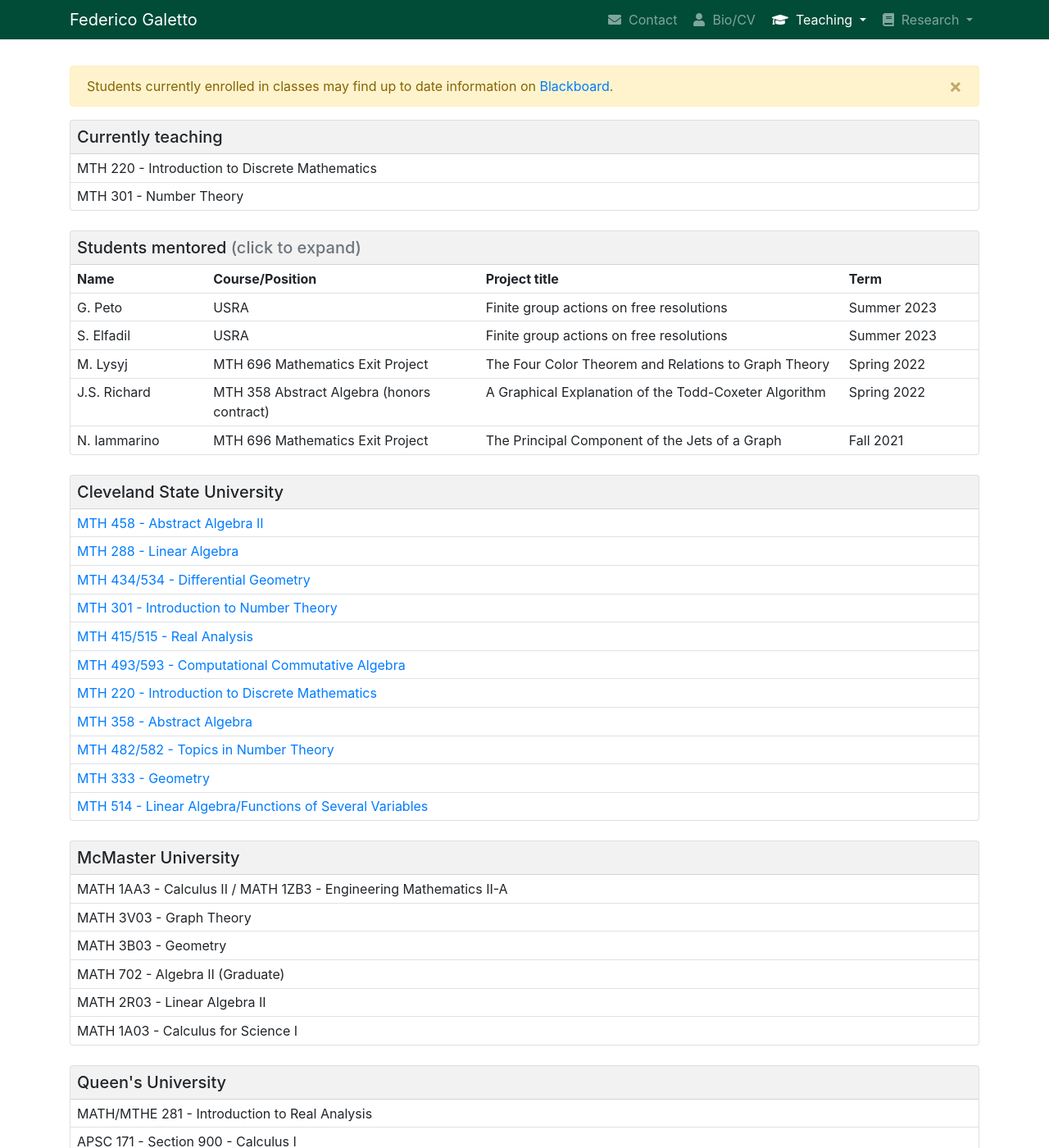
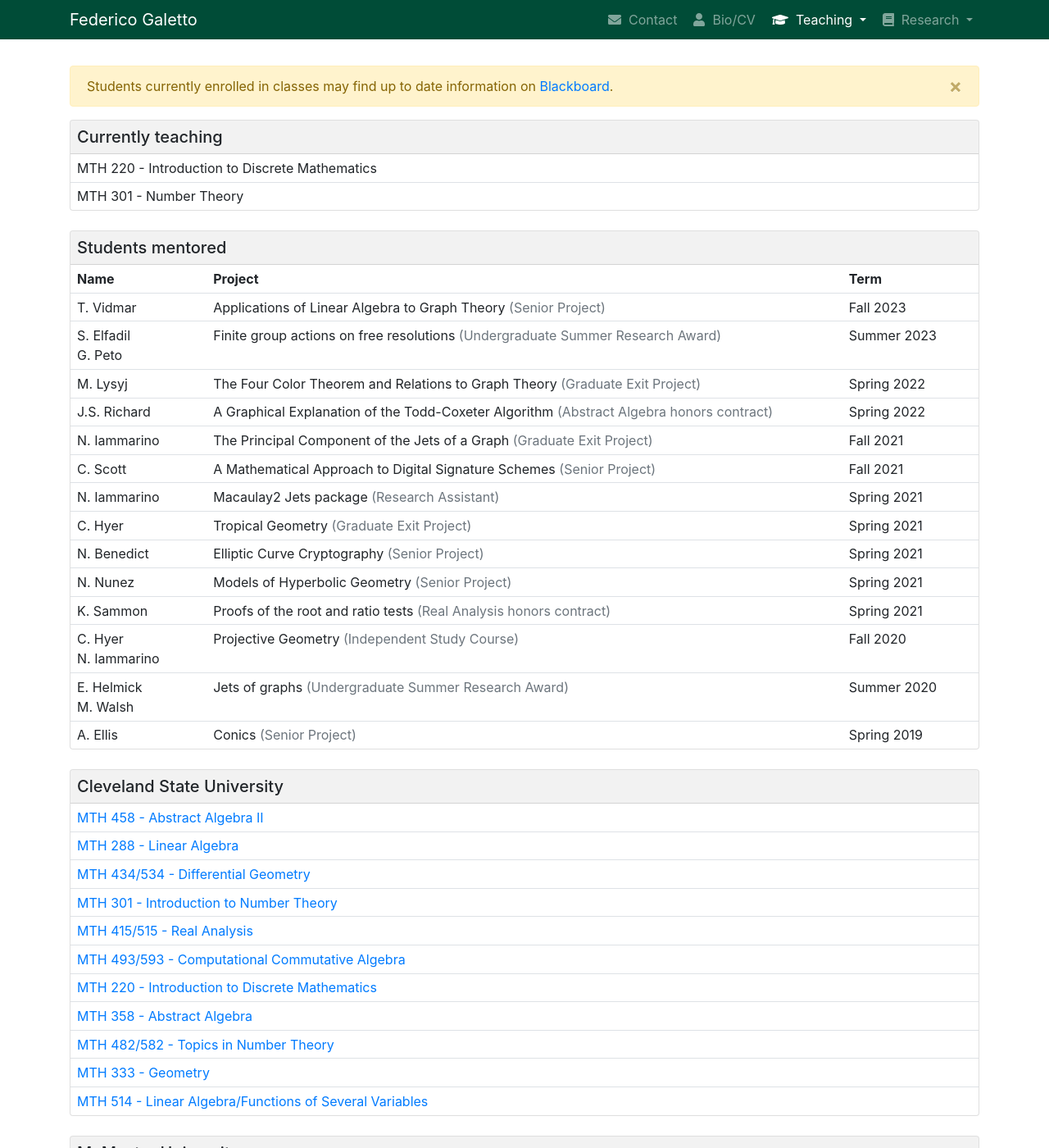
Before and after one commit to galettof/galettof.github.io, a Jekyll site: the page built from teaching.html, in a window 1280 px wide and 1400 px high. Shown: the whole window at 82% size. Built offline with Jekyll 4.4.1, drawn with Linux system fonts in a browser that asks for light colours; nearby versions of some CDN libraries.

Commit message:
updated mentoring + new format

```diff
--- a/_data/mentoring.yml
+++ b/_data/mentoring.yml
@@ -2,55 +2,43 @@
 csu:
 
 - name: A. Ellis
-  course: MTH 496 Senior Project
+  course: Senior Project
   title: Conics
   term: Spring 2019
   date: 2019-01-01
 
-- name: E. Helmick
-  course: USRA
+- name: E. Helmick<br>M. Walsh
+  course: Undergraduate Summer Research Award
   title: Jets of graphs
   term: Summer 2020
   date: 2020-06-01
 
-- name: M. Walsh
-  course: USRA
-  title: Jets of graphs
-  term: Summer 2020
-  date: 2020-06-01
-
-- name: C. Hyer
-  course: MTH 597 Independent Study
-  title: Projective Geometry
-  term: Fall 2020
-  date: 2020-09-01
-
-- name: N. Iammarino
-  course: MTH 597 Independent Study
+- name: C. Hyer<br>N. Iammarino
+  course: Independent Study Course
   title: Projective Geometry
   term: Fall 2020
   date: 2020-09-01
 
 - name: K. Sammon
-  course: MTH 415 Real Analysis (honors contract)
+  course: Real Analysis honors contract
   title: Proofs of the root and ratio tests
   term: Spring 2021
   date: 2021-01-01
 
 - name: N. Nunez
-  course: MTH 496 Senior Project
+  course: Senior Project
   title: Models of Hyperbolic Geometry
   term: Spring 2021
   date: 2021-01-01
 
 - name: N. Benedict
-  course: MTH 496 Senior Project
+  course: Senior Project
   title: Elliptic Curve Cryptography
   term: Spring 2021
   date: 2021-01-01
 
 - name: C. Hyer
-  course: MTH 696 Mathematics Exit Project
+  course: Graduate Exit Project
   title: Tropical Geometry
   term: Spring 2021
   date: 2021-01-01
@@ -62,37 +50,37 @@ csu:
   date: 2021-01-01
 
 - name: C. Scott
-  course: MTH 496 Senior Project
+  course: Senior Project
   title: A Mathematical Approach to Digital Signature Schemes
   term: Fall 2021
   date: 2021-09-01
 
 - name: N. Iammarino
-  course: MTH 696 Mathematics Exit Project
+  course: Graduate Exit Project
   title: The Principal Component of the Jets of a Graph
   term: Fall 2021
   date: 2021-09-01
 
 - name: J.S. Richard
-  course: MTH 358 Abstract Algebra (honors contract)
+  course: Abstract Algebra honors contract
   title: A Graphical Explanation of the Todd-Coxeter Algorithm
   term: Spring 2022
   date: 2022-01-01
 
 - name: M. Lysyj
-  course: MTH 696 Mathematics Exit Project
+  course: Graduate Exit Project
   title: The Four Color Theorem and Relations to Graph Theory
   term: Spring 2022
   date: 2022-01-01
 
-- name: S. Elfadil
-  course: USRA
+- name: S. Elfadil<br>G. Peto
+  course: Undergraduate Summer Research Award
   title: Finite group actions on free resolutions
   term: Summer 2023
   date: 2023-05-22
 
-- name: G. Peto
-  course: USRA
-  title: Finite group actions on free resolutions
-  term: Summer 2023
-  date: 2023-05-22
+- name: T. Vidmar
+  course: Senior Project
+  title: Applications of Linear Algebra to Graph Theory
+  term: Fall 2023
+  date: 2023-08-28
--- a/teaching.html
+++ b/teaching.html
@@ -30,32 +30,23 @@ active: teaching
 
     <section id="mentoring">
       <div class="card">
-	<div class="card-header" data-toggle="collapse" href="#collapseMentored" role="button" aria-expanded="false" aria-controls="collapseMentored">
-	  <h5 class="mb-0">Students mentored <span class="text-muted">(click to expand)</span></h5>
+	<div class="card-header">
+	  <h5 class="mb-0">Students mentored</h5>
 	</div>
 	<table class="table notop table-sm mb-0">
 	  <tbody>
 	    <tr>
 	      <td style="width:15%"><span class="font-weight-bold">Name</span></td>
-	      <td><span class="font-weight-bold">Course/Position</span></td>
-	      <td style="width:40%"><span class="font-weight-bold">Project title</span></td>
+	      <td><span class="font-weight-bold">Project</span></td>
+	      <!--<td style="width:40%"><span class="font-weight-bold">Project title</span></td>-->
 	      <td style="width:15%"><span class="font-weight-bold">Term</span></td>
 	    </tr>
-	    {% assign mentees_top = site.data.mentoring.csu | sort: 'date' | reverse | slice: 0, 5 %}
-	    {% for item in mentees_top %}
+	    {% assign mentees = site.data.mentoring.csu | sort: 'date' | reverse %}
+	    {% for item in mentees %}
 	    <tr>
 	      <td>{{ item.name }}</td>
-	      <td>{{ item.course }}</td>
-	      <td>{{ item.title }}</td>
-	      <td>{{ item.term }}</td>
-	    </tr>
-	    {% endfor %}
-	    {% assign mentees_btm = site.data.mentoring.csu | sort: 'date' | reverse | slice: 5, 9999 %}
-	    {% for item in mentees_btm %}
-	    <tr class="collapse" id="collapseMentored">
-	      <td>{{ item.name }}</td>
-	      <td>{{ item.course }}</td>
-	      <td>{{ item.title }}</td>
+	      <td>{{ item.title }} <span class="text-muted">({{ item.course }})</span></td>
+	      <!--<td>{{ item.title }}</td>-->
 	      <td>{{ item.term }}</td>
 	    </tr>
 	    {% endfor %}
```
